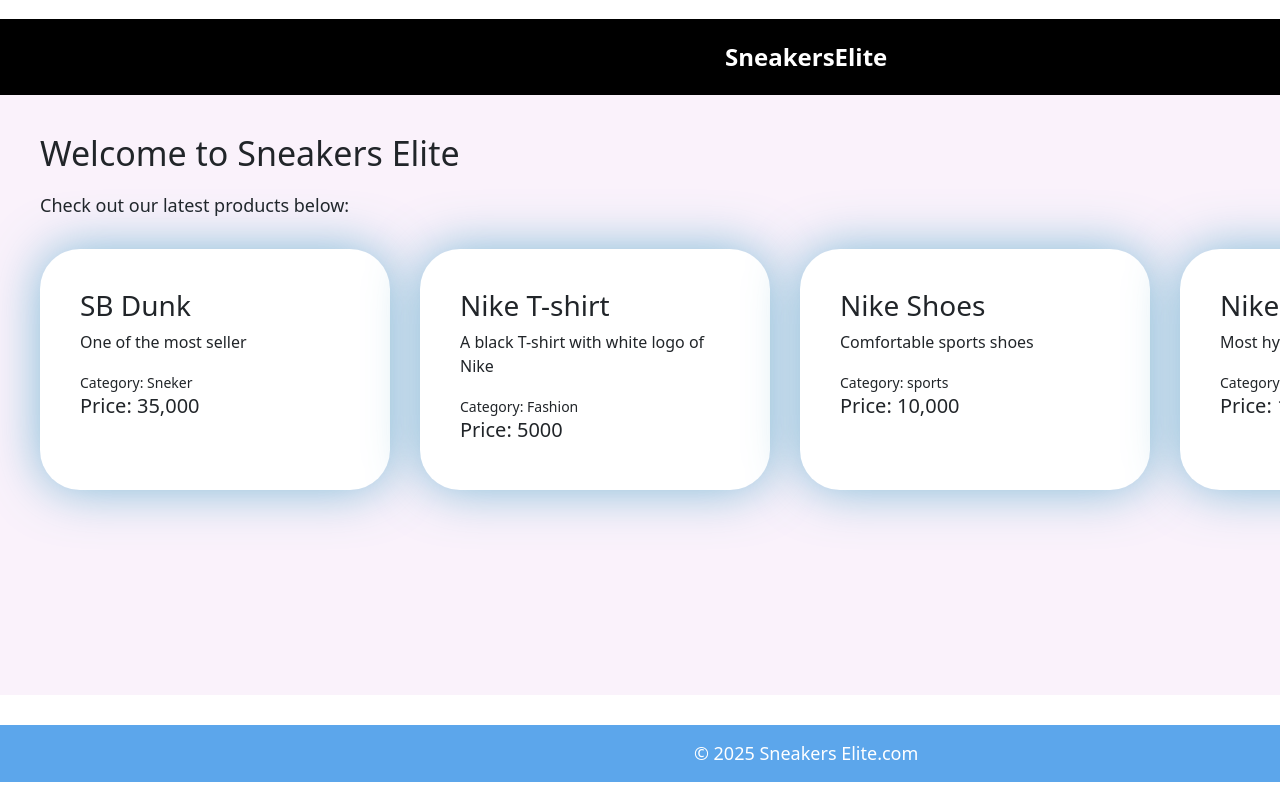
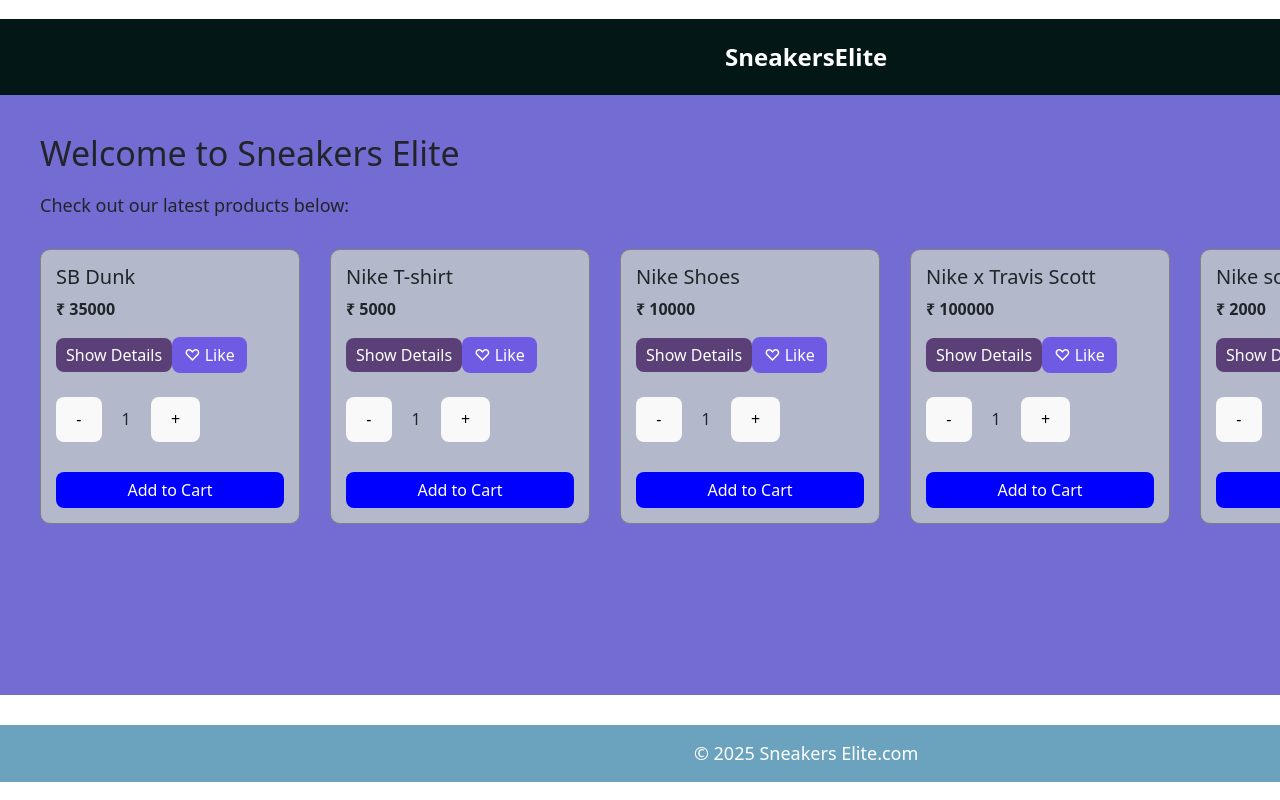
Before and after one commit to Poojan59/ecommerce-frontend, a React (Vite) app in the folder ecommerce-frontend/: page / in a window 1280 px wide. Shown: the top 800 px of the page. Built offline with nearby package versions, Linux system fonts and the light colour scheme.

Commit message:
Week 2 Day 3 UI States and interactivity added

```diff
--- a/ecommerce-frontend/src/components/Card.jsx
+++ b/ecommerce-frontend/src/components/Card.jsx
@@ -1,18 +1,108 @@
+import { useState } from "react";
+
 export default function Card(props) {
+  // --- Day 3 States ---
+  const [liked, setLiked] = useState(false);
+  const [showDetails, setShowDetails] = useState(false);
+  const [purchased, setPurchased] = useState(false);
+  const [qty, setQty] = useState(1);
+
   return (
     <div
       style={{
         width: "350px",
-        padding: "40px",
-        borderRadius: "40px",
+        padding: "20px",
+        borderRadius: "10px",
         backgroundColor: "white",
-        boxShadow: "0 0 50px rgba(70, 159, 197, 0.67)",
+        boxShadow: "0 0 50px rgba(255, 255, 255, 1)",
+        marginBottom: "20px",
       }}
     >
+      {/* TITLE */}
       <h3>{props.title}</h3>
-      <p>{props.description}</p>
-      <small>Category: {props.category}</small>
-      <h5>Price: {props.price}</h5>
+
+      {/* LIKE BUTTON */}
+      <button
+        onClick={() => setLiked(!liked)}
+        style={{
+          padding: "5px 12px",
+          backgroundColor: liked ? "red" : "black",
+          color: "white",
+          border: "black",
+          borderRadius: "10px",
+          cursor: "pointer",
+          marginBottom: "20px",
+        }}
+      >
+        {liked ? "❤️ Added to Cart" : "🤍 Add to Cart"}
+      </button>
+
+      {/* PURCHASE BUTTON */}
+      <button
+        onClick={() => setPurchased(!purchased)}
+        style={{
+          padding: "5px 12px",
+          backgroundColor: purchased ? "blue" : "#000000ff",
+          color: "white",
+          border: "none",
+          borderRadius: "6px",
+          cursor: "pointer",
+          marginLeft: "10px",
+        }}
+      >
+        {purchased ? "✔ Added to Cart" : "Add to Cart"}
+      </button>
+
+      {/* EXPAND / COLLAPSE */}
+      <p
+        onClick={() => setShowDetails(!showDetails)}
+        style={{
+          cursor: "pointer",
+          color: "#000000ff",
+          marginTop: "10px",
+          textDecoration: "underline",
+        }}
+      >
+        {showDetails ? "Hide Details ▲" : "Show Details ▼"}
+      </p>
+
+      {/* SHOW DETAILS */}
+      {showDetails && (
+        <>
+          <p>{props.description}</p>
+          <small>Category: {props.category}</small>
+          <h5>Price: ₹{props.price.toLocaleString()}</h5>
+
+
+          {/* QUANTITY BUTTONS */}
+          <div style={{ marginTop: "10px" }}>
+            <button
+              onClick={() => setQty(qty > 1 ? qty - 1 : 1)}
+              style={{
+                padding: "5px 10px",
+                marginRight: "10px",
+                borderRadius: "5px",
+                cursor: "pointer",
+              }}
+            >
+              -
+            </button>
+
+            <span style={{ fontSize: "25px", marginRight: "10px" }}>{qty}</span>
+
+            <button
+              onClick={() => setQty(qty + 1)}
+              style={{
+                padding: "5px 10px",
+                borderRadius: "10px",
+                cursor: "pointer",
+              }}
+            >
+              +
+            </button>
+          </div>
+        </>
+      )}
     </div>
   );
 }
--- a/ecommerce-frontend/src/components/Footer.jsx
+++ b/ecommerce-frontend/src/components/Footer.jsx
@@ -2,7 +2,7 @@ export default function Footer() {
   return (
     <footer
       style={{
-        backgroundColor: "#5ca6ebff",
+        backgroundColor: "#6BA3BE",
         color: "#fff",
         padding: "15px 30px",
         textAlign: "center",
--- a/ecommerce-frontend/src/components/Home.jsx
+++ b/ecommerce-frontend/src/components/Home.jsx
@@ -1,39 +1,101 @@
+import React, { useState  } from "react";
 import Card from "./Card";
 
 export default function Home() {
-  // Dummy product data
+  // -----------------------------
+  // Dummy Product Data (Day 2)
+  // -----------------------------
   const products = [
     {
-      title: "SB Dunk",
-      description: "One of the most seller",
-      category: "Sneker",
-      price: "35,000",
+      title: "SB Dunk ",
+      description: "One of the most best seller",
+      category: "Sneaker",
+      price: "35000",
     },
     {
       title: "Nike T-shirt",
-      description: "A black T-shirt with white logo of Nike",
+      description: "A black T-shirt with white Nike logo",
       category: "Fashion",
       price: "5000",
     },
     {
       title: "Nike Shoes",
       description: "Comfortable sports shoes",
-      category: "sports",
-      price: "10,000",
+      category: "Sports",
+      price: "10000",
     },
     {
-      title: "Nike x Traviscote",
-      description: "Most hyped Snekers",
-      category: "sneker",
-      price: "1,00,000",
+      title: "Nike x Travis Scott",
+      description: "Most hyped Sneakers",
+      category: "Sneaker",
+      price: "100000",
+    },
+     {
+      title: "Nike socks",
+      description: "Pure cotten socks.Pack of 3",
+      category: "Fashion",
+      price: 2000,
     },
   ];
+
+  // -------------------------------------
+  // Day 3 — State + Event Handling
+  // -------------------------------------
+
+  // Like button state (one per product)
+  const [likes, setLikes] = useState(Array(products.length).fill(false));
+
+  // Expand/Collapse description
+  const [expand, setExpand] = useState(Array(products.length).fill(false));
+
+  // Increment / Decrement quantity
+  const [quantity, setQuantity] = useState(Array(products.length).fill(1));
+
+  // Mark as Purchased / Done
+  const [purchased, setPurchased] = useState(Array(products.length).fill(false));
+
+  // Toggle Like Button
+  const toggleLike = (index) => {
+    const updated = [...likes];
+    updated[index] = !updated[index];
+    setLikes(updated);
+  };
+
+  // Toggle Expand / Collapse description
+  const toggleExpand = (index) => {
+    const updated = [...expand];
+    updated[index] = !updated[index];
+    setExpand(updated);
+  };
+
+  // Increase Quantity
+  const incrementQty = (index) => {
+    const updated = [...quantity];
+    updated[index] += 1;
+    setQuantity(updated);
+  };
+
+  // Decrease Quantity
+  const decrementQty = (index) => {
+    if (quantity[index] > 1) {
+      const updated = [...quantity];
+      updated[index] -= 1;
+      setQuantity(updated);
+    }
+  };
+
+  // Mark Purchase
+  const markPurchased = (index) => {
+    const updated = [...purchased];
+    updated[index] = !updated[index];
+    setPurchased(updated);
+  };
 
   return (
     <div
       style={{
         padding: "40px",
-        backgroundColor: "#faf2fbff",
+        backgroundColor: "#736cd3ff",
         minHeight: "600px",
       }}
     >
@@ -41,18 +103,83 @@ export default function Home() {
         Welcome to Sneakers Elite
       </h1>
 
-      <p style={{ fontSize: "18px" }}>Check out our latest products below:</p>
+      <p style={{ fontSize: "18px" }}>
+        Check out our latest products below:
+      </p>
 
-      {/* CARD LIST */}
+      {/* PRODUCT CARDS */}
       <div style={{ display: "flex", gap: "30px", marginTop: "30px" }}>
         {products.map((item, index) => (
-          <Card
+          <div
             key={index}
-            title={item.title}
-            description={item.description}
-            category={item.category}
-            price={item.price}
-          />
+            style={{
+              width: "260px",
+              border: "1px solid gray",
+              borderRadius: "10px",
+              padding: "15px",
+              backgroundColor: purchased[index] ? "#0df609ff" : "#b3b9cbff",
+            }}
+          >
+            {/* TITLE */}
+            <h2 style={{ fontSize: "20px" }}>{item.title}</h2>
+
+            {/* PRICE */}
+            <p style={{ fontWeight: "bold" }}>₹ {item.price}</p>
+
+            {/* Expand / Collapse */}
+            <button
+              onClick={() => toggleExpand(index)}
+              style={{
+                backgroundColor: "rgba(77, 46, 107, 0.87)",
+                color: "white",
+                padding: "5px 10px",
+                border: "none",
+                marginBottom: "5px",
+              }}
+            >
+              {expand[index] ? "Hide Details" : "Show Details"}
+            </button>
+
+            {expand[index] && (
+              <p style={{ marginBottom: "10px" }}>{item.description}</p>
+            )}
+
+            {/* Like Button */}
+            <button
+              onClick={() => toggleLike(index)}
+              style={{
+                backgroundColor: likes[index] ? "#ff4d4d" : "#6f5ae4ff",
+                padding: "6px 12px",
+                border: "none",
+                marginRight: "10px",
+                color: "white",
+              }}
+            >
+              {likes[index] ? "♥ Liked" : "♡ Like"}
+            </button>
+
+            {/* Quantity Section */}
+            <div style={{ margin: "20px 0" }}>
+              <button onClick={() => decrementQty(index)}>-</button>
+              <span style={{ padding: "0 20px" }}>{quantity[index]}</span>
+              <button onClick={() => incrementQty(index)}>+</button>
+            </div>
+
+            {/* Mark as Purchased */}
+            <button
+              onClick={() => markPurchased(index)}
+              style={{
+                backgroundColor: purchased[index] ? "green" : "blue",
+                padding: "6px 12px",
+                border: "none",
+                color: "white",
+                width: "100%",
+                marginTop: "10px",
+              }}
+            >
+              {purchased[index] ? "Added to Cart ✓" : "Add to Cart"}
+            </button>
+          </div>
         ))}
       </div>
     </div>
--- a/ecommerce-frontend/src/components/Navbar.jsx
+++ b/ecommerce-frontend/src/components/Navbar.jsx
@@ -2,7 +2,7 @@ export default function Navbar() {
   return (
     <nav
       style={{
-        backgroundColor: "#000000ff",
+        backgroundColor: "#031716",
         color: "#ffffffff",
         padding: "20px 725px",
         fontSize: "24px",
```
Also changed, not shown: ecommerce-frontend/src/components/LikeButton.jsx (added, +20 -0 lines), ecommerce-frontend/src/components/MarkPurchased.jsx (added, +22 -0 lines), ecommerce-frontend/src/components/ProductDetails.jsx (added, +22 -0 lines), ecommerce-frontend/src/components/Quantity.jsx (added, +25 -0 lines).
